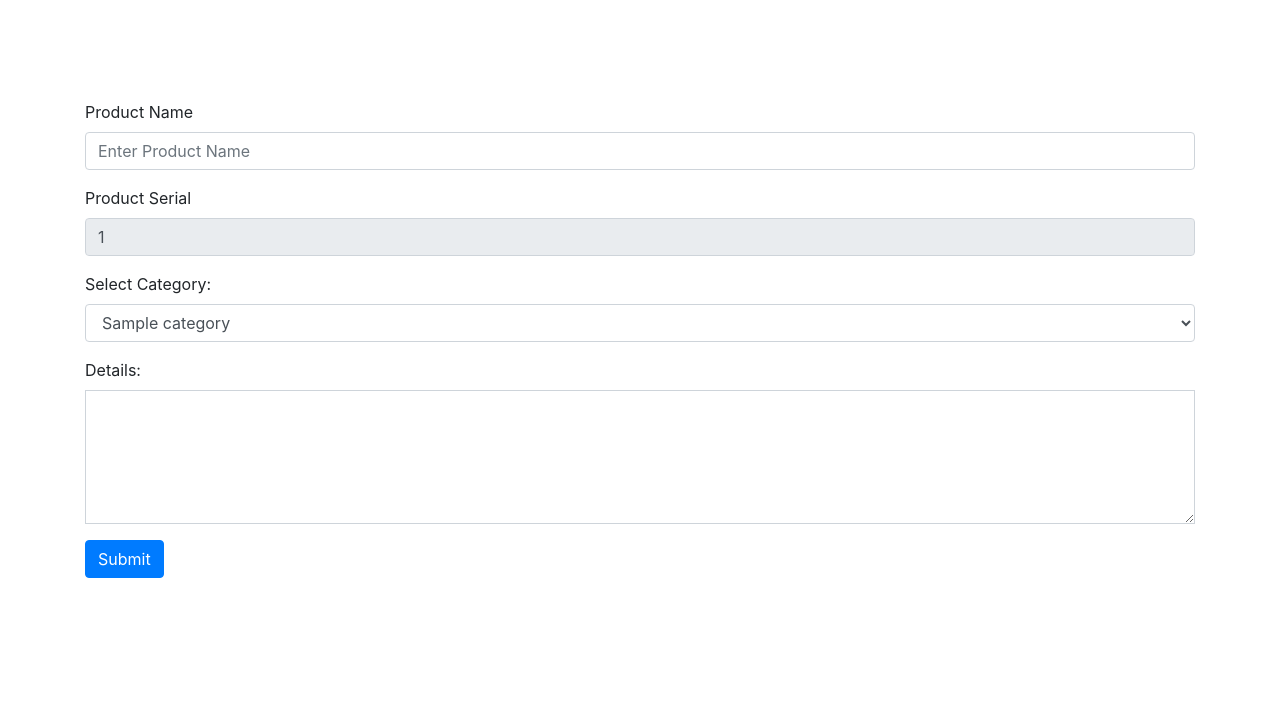
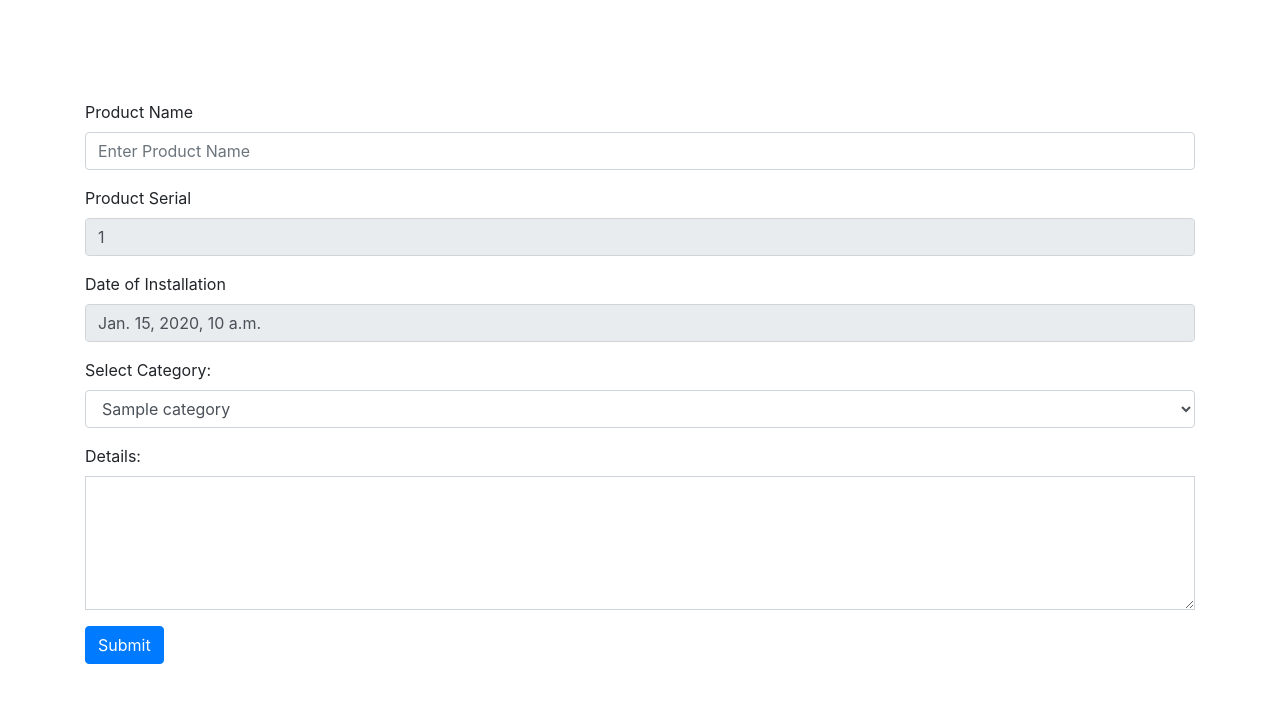
Before and after one commit to fsociety6/IMQR, a Django app: template imqr/inventory/templates/imqr/item_create_form.html in a window 1280 px wide. Shown: the top 703 px of the page. Run offline with Django 3.2, Linux system fonts and the light colour scheme; tables that the repository leaves empty hold one stand-in row (values such as "Sample post"); the template is opened without the code that fills it: values that come from a table or form of the project are taken from there, most other values are stand-ins (such as "Sample title", 1, 10 or a date in 2020); some libraries are stand-ins or nearby versions.

Commit message:
jkdwjndw

```diff
--- a/imqr/inventory/templates/imqr/item_create_form.html
+++ b/imqr/inventory/templates/imqr/item_create_form.html
@@ -26,6 +26,10 @@
         <div class="form-group">
             <label for="Serial">Product Serial</label>
             <input type="text" class="form-control" id="Serial" name="serial_number" value="{{serial_number}}" readonly>
+        </div>
+        <div class="form-group">
+            <label for="date">Date of Installation</label>
+            <input type="text" class="form-control" id="date" name="date" value="{{date}}" readonly>
         </div>
         <div class="form-group">
             <label for="product_category">Select Category:</label>
--- a/imqr/inventory/views.py
+++ b/imqr/inventory/views.py
@@ -1,3 +1,5 @@
+from time import timezone
+
 from django.contrib.auth import authenticate, login
 from django.contrib.auth.mixins import LoginRequiredMixin
 from django.http import HttpResponse
@@ -57,7 +59,7 @@ def ItemCreateView(request):
         if serial_number == None:
             redirect('dashboard/')
         return render(request, 'imqr/item_create_form.html',
-                      {'serial_number': serial_number, 'product_category': product_category})
+                      {'serial_number': serial_number, 'product_category': product_category, 'date': timezone.now})
 
     if request.method == "POST":
         category_object_id = request.POST.get('category')
```
